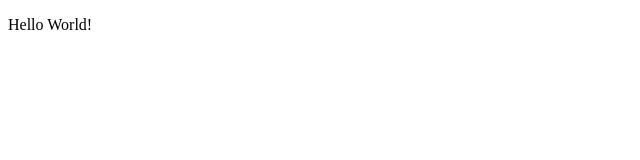
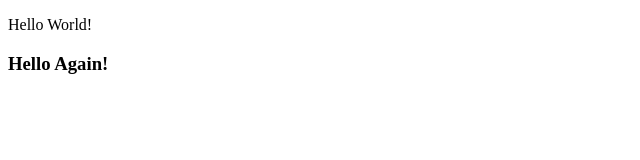
Before and after one commit to 0571873/lecture0, a plain HTML site: page hello.html in a window 1280 px wide. Shown: the whole page, without its empty margins (0-640 px from the left). Drawn offline with Linux system fonts and the light colour scheme.

Commit message:
Update hello.html

```diff
--- a/hello.html
+++ b/hello.html
@@ -5,5 +5,6 @@
 	</head>
 	<body>
 		<p>Hello World!</p>
+		<h3>Hello Again!</h3>
 	</body>
 </html>
```
